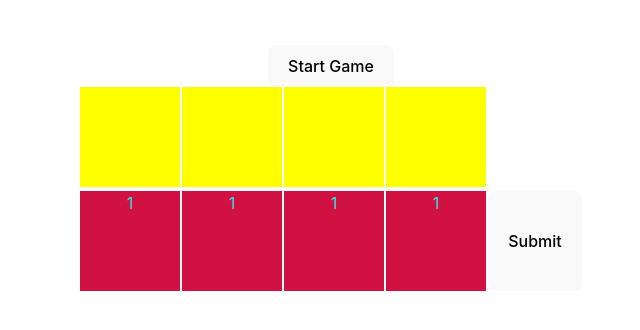
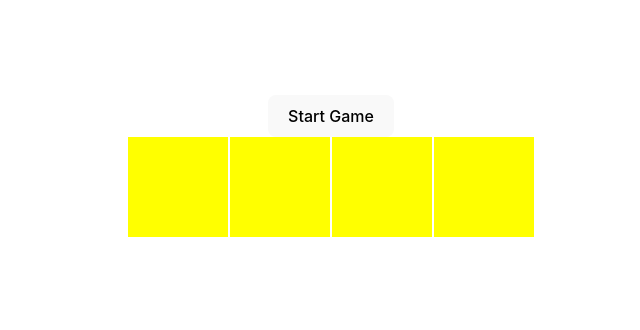
Before and after one commit to nikolaos-konstan/Mastermind, a React (Vite) app: page / in a window 1280 px wide. Shown: the part 232-562 px from the top of the page, without its empty margins (309-949 px from the left). Built offline with nearby package versions, Linux system fonts and the light colour scheme.

Commit message:
start game conditional

```diff
--- a/src/App.jsx
+++ b/src/App.jsx
@@ -60,7 +60,9 @@ function App() {
           ))}
         </div>
       }
-      <TryLine colours={colours} submitCombo={submitCombo} />
+      {hiddenCombination.length > 0 && (
+        <TryLine colours={colours} submitCombo={submitCombo} />
+      )}
     </>
   );
 }
```
